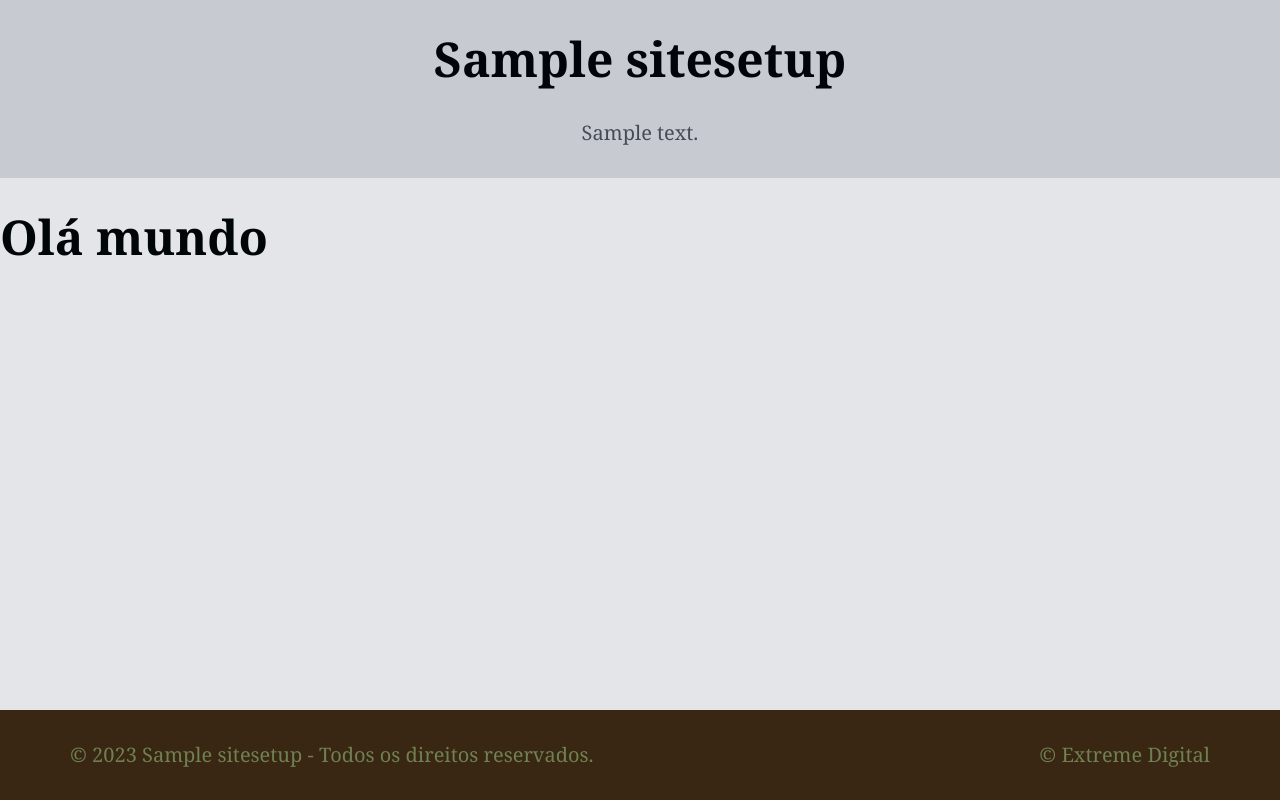
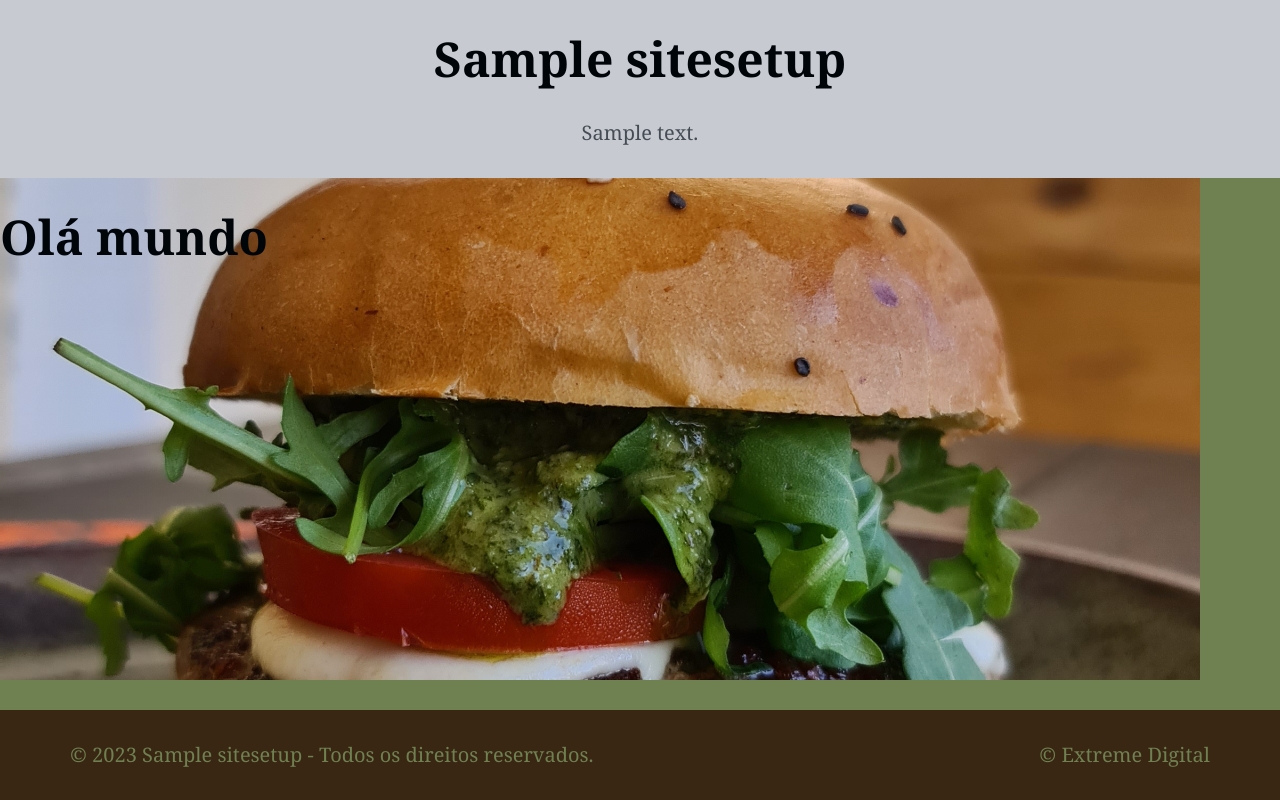
Before and after one commit to jmbhcabral/projecto_restaurante, a Django app: page / in a window 1280 px wide. Run offline with Django 4.2, Linux system fonts and the light colour scheme; tables that the repository leaves empty hold one stand-in row (values such as "Sample post").

Commit message:
Frontend, css, templates

```diff
--- a/djangoapp/restau/static/restau/css/style.css
+++ b/djangoapp/restau/static/restau/css/style.css
@@ -266,7 +266,6 @@ body,
 .footer {
   background: hsl(var(--clr-gray-dk));
   color: hsl(var(--clr-white));
-  position: fixed;
   left: 0;
   bottom: 0;
   width: 100%;
@@ -504,13 +503,16 @@ body,
 }
 
 /* Restau website*/
-.front-content body {
-  background-color: hsl(var(--clr-creamy-white));
-  color: hsl(var(--clr-white));
+body.frontend {
+  background-color: var(--clr-olive-green);
+}
+
+.imagem-topo {
+  background-image: url('../../restau/site/20211202_151924.jpg');
+  background-size: cover;
+  background-position: center center;
+}
+.front-content {
   max-width: var(--mw-grid);
-  display: flex;
-  flex-direction: column;
-  height: 100%;
-  min-height: 100vh;
-  margin: 0, auto;
+  height: 10rem;
 }
--- a/djangoapp/restau/templates/restau/base_front.html
+++ b/djangoapp/restau/templates/restau/base_front.html
@@ -4,7 +4,7 @@
 
     {% include 'restau/partials/_head.html' %}
 </head>
-<body>
+<body class="frontend">
     {% include 'restau/partials/_header.html' %}
     {% comment %} {% include 'restau/partials/_promo.html' %} {% endcomment %}
     {% block content %}{% endblock content %}
--- a/djangoapp/restau/templates/restau/pages/admin-home.html
+++ b/djangoapp/restau/templates/restau/pages/admin-home.html
@@ -1,7 +1,7 @@
 {% extends 'restau/base.html' %}
 {% block content %}
   {% if produtos %}
-    <div class="content responsive-table">
+    <div class="main-content content responsive-table">
       <table class="products-table">
         <h3>Produtos</h3>
         <thead>
--- a/djangoapp/restau/templates/restau/pages/index.html
+++ b/djangoapp/restau/templates/restau/pages/index.html
@@ -1,6 +1,6 @@
 {% extends 'restau/base_front.html' %}
 {% block content %}
-    <div class="front-content">
-        <h1>Olá mundo</h1>
+    <div class="main-content front-content imagem-topo">
+        <h1 class="">Olá mundo</h1>
     </div>
 {% endblock content %}
```
Also changed, not shown: djangoapp/restau/templates/restau/partials/_header_front.html (added, +28 -0 lines), djangoapp/restau/static/restau/site/20211202_151924.jpg (added).
